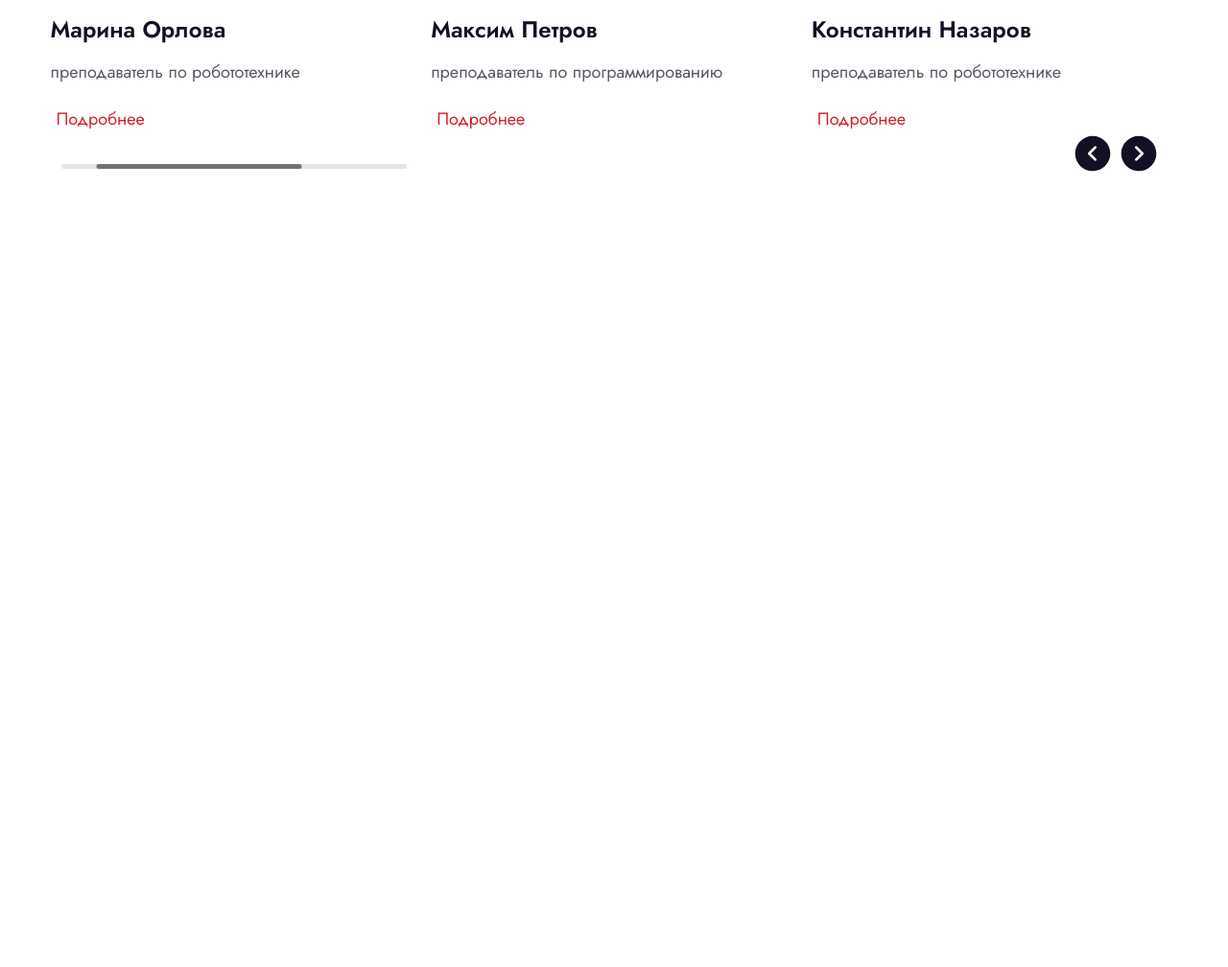
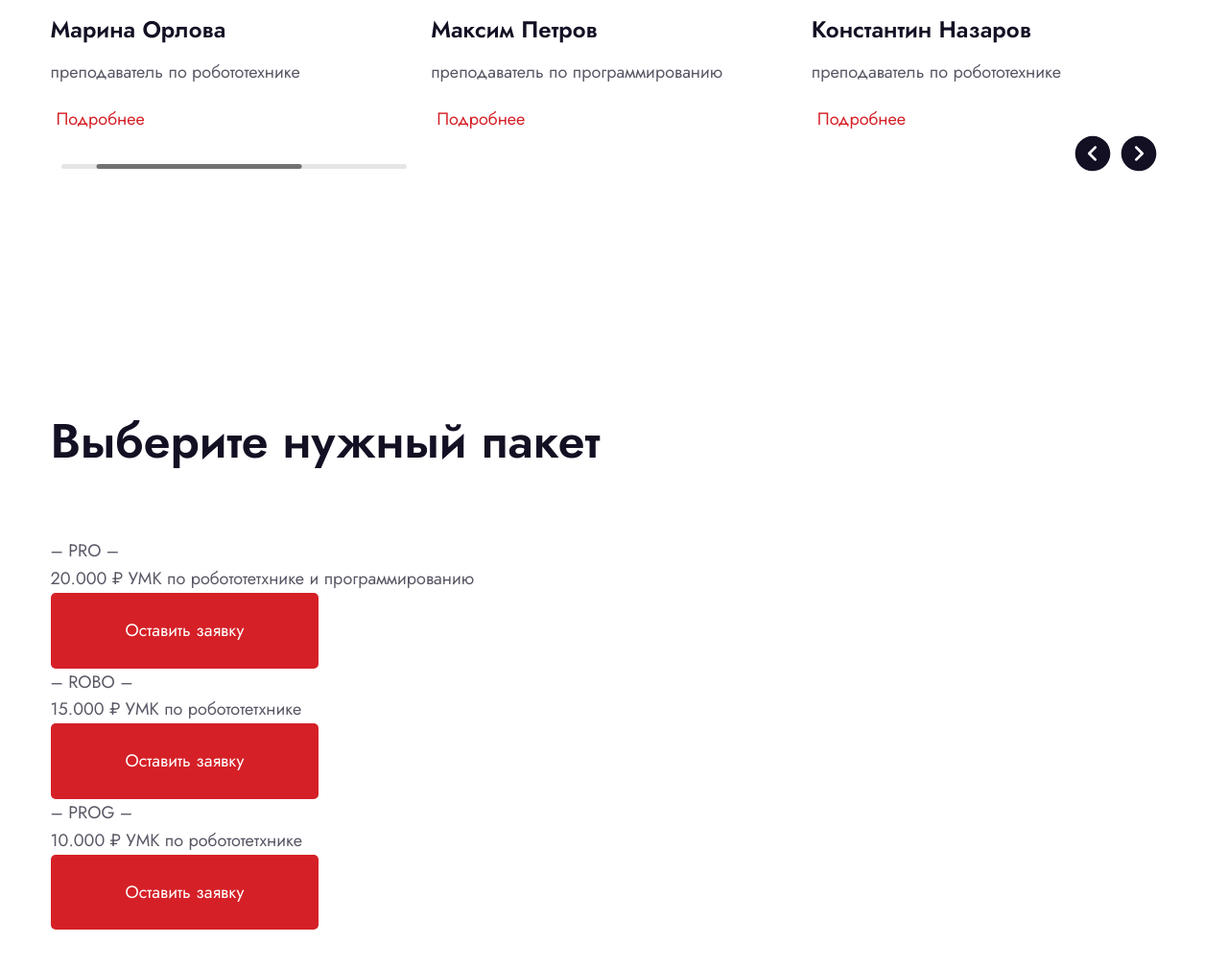
Before and after one commit to EVZhitnik/RoboSchool, a website with bundled scripts: page index.html in a window 1280 px wide. Shown: the part 2474-3482 px from the top of the page at 96% size. Before the commit the page ends 2774 px from the top, so only its background shows below. Built offline with nearby package versions, Linux system fonts and the light colour scheme; files whose address does not match are found by name.

Commit message:
HTML-разметка секции package

```diff
--- a/index.html
+++ b/index.html
@@ -820,6 +820,51 @@
                 </ul>
             </div>
         </section>
+        <section id="price" class="package" aria-labelledby="package-title">
+            <div class="package__inner container">
+                <h2 class="package__heading-title heading-title h2">Выберите нужный пакет</h2>
+                <div class="package__body">
+                    <ul class="package__list">
+                        <li class="package__item">
+                            <article class="package__card card-package">
+                                <div class="card-package__header">
+                                    <span class="card-package__heading">– PRO –</span>
+                                </div>
+                                <div class="card-package__main">
+                                    <span class="card-package__price">20.000 ₽</span>
+                                    <span class="card-package__text">УМК по робототетхнике и программированию</span>
+                                </div>
+                                <a class="card-package__link button button--package" href="/">Оставить заявку</a>
+                            </article>
+                        </li>
+                        <li class="package__item">
+                            <article class="package__card card-package">
+                                <div class="card-package__header">
+                                    <span class="card-package__heading">– ROBO –</span>
+                                </div>
+                                <div class="card-package__main">
+                                    <span class="card-package__price">15.000 ₽</span>
+                                    <span class="card-package__text">УМК по робототетхнике</span>
+                                </div>
+                                <a class="card-package__link button button--package" href="/">Оставить заявку</a>
+                            </article>
+                        </li>
+                        <li class="package__item">
+                            <article class="package__card card-package">
+                                <div class="card-package__header">
+                                    <span class="card-package__heading">– PROG –</span>
+                                </div>
+                                <div class="card-package__main">
+                                    <span class="card-package__price">10.000 ₽</span>
+                                    <span class="card-package__text">УМК по робототетхнике</span>
+                                </div>
+                                <a class="card-package__link button button--package" href="/">Оставить заявку</a>
+                            </article>
+                        </li>
+                    </ul>
+                </div>
+            </div>
+        </section>
     </main>
 
     <footer class="footer">
```
